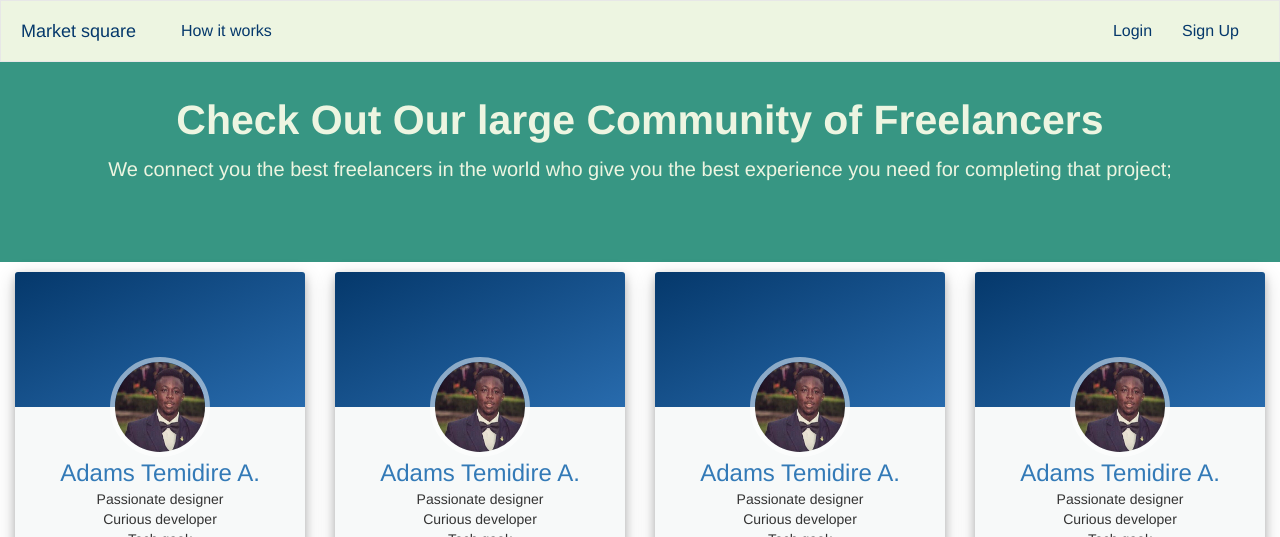
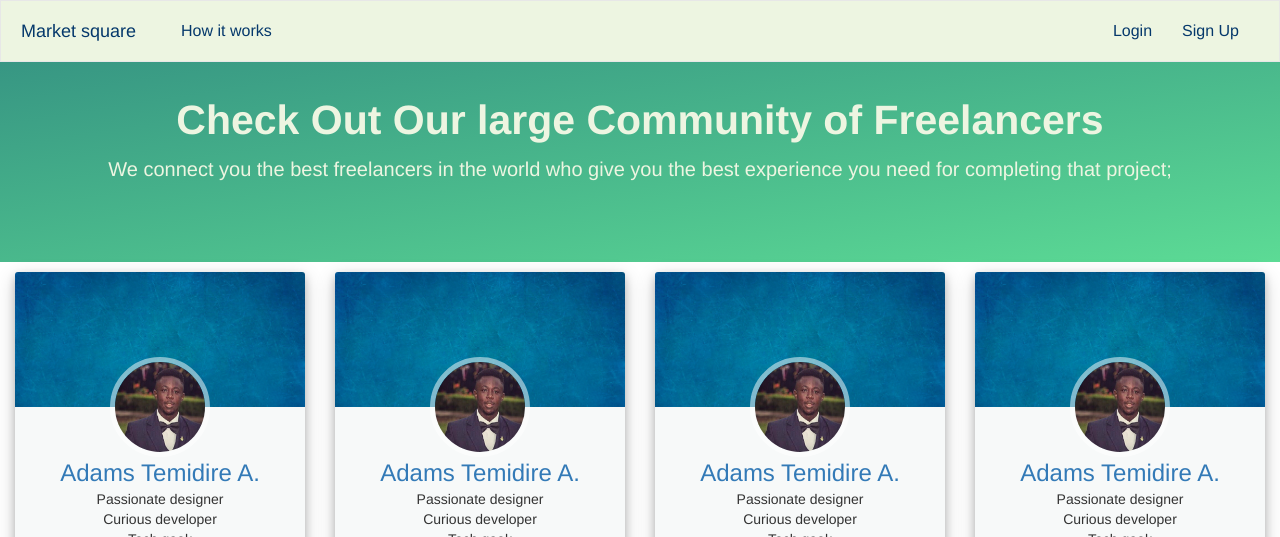
Before and after one commit to gr8temi/freelance-market, a website: page public/freelancers.html in a window 1280 px wide. Shown: the top 537 px of the page. Drawn offline with Linux system fonts and the light colour scheme.

Commit message:
modify styling

```diff
--- a/public/static/css/main.css
+++ b/public/static/css/main.css
@@ -36,7 +36,7 @@
 .banner{
     width:100%;
     height:600px;
-    background-color: #379683;
+    background-image:url("../img/banner1.jpg");
 }
 .ban{
     position:absolute;
@@ -313,7 +313,7 @@ height:100vh;
     color:#EDF5E1;
 }
 .jumbo{
-    background-color: #379683;
+    background-image:linear-gradient(to bottom right, #379683,#5CDB95);
     height:200px;
     text-align:center;
     margin-top: 0px;
@@ -530,7 +530,7 @@ height:100vh;
 }
 
 .card.hovercard .cardheader {
-    background-image:linear-gradient(to bottom right, #05386B,rgb(40, 107, 173));
+    background-image:url("../img/blue.jpg");
     background-size: cover;
     height: 135px;
 }
```
Also changed, not shown: public/static/img/285599.jpg (added), public/static/img/banner1.jpg (added), public/static/img/blue.jpg (added), 1 other file.
